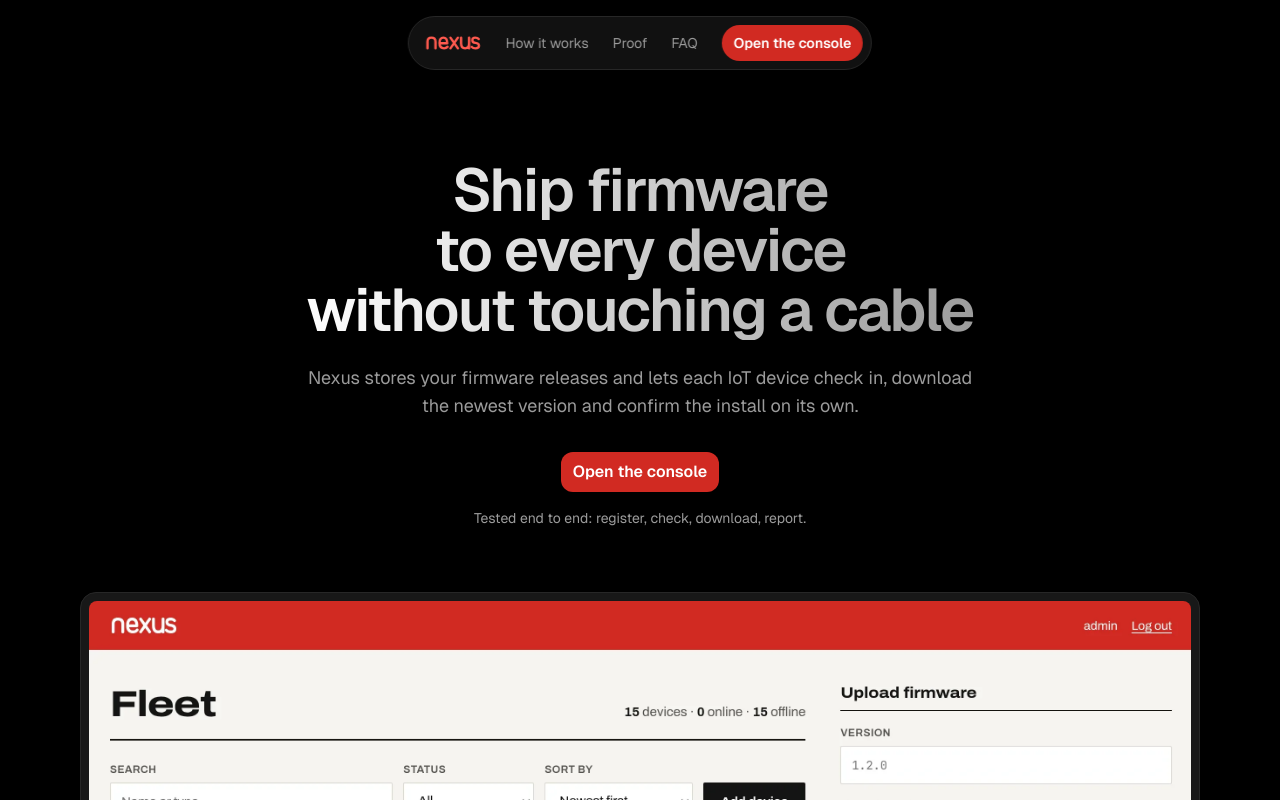
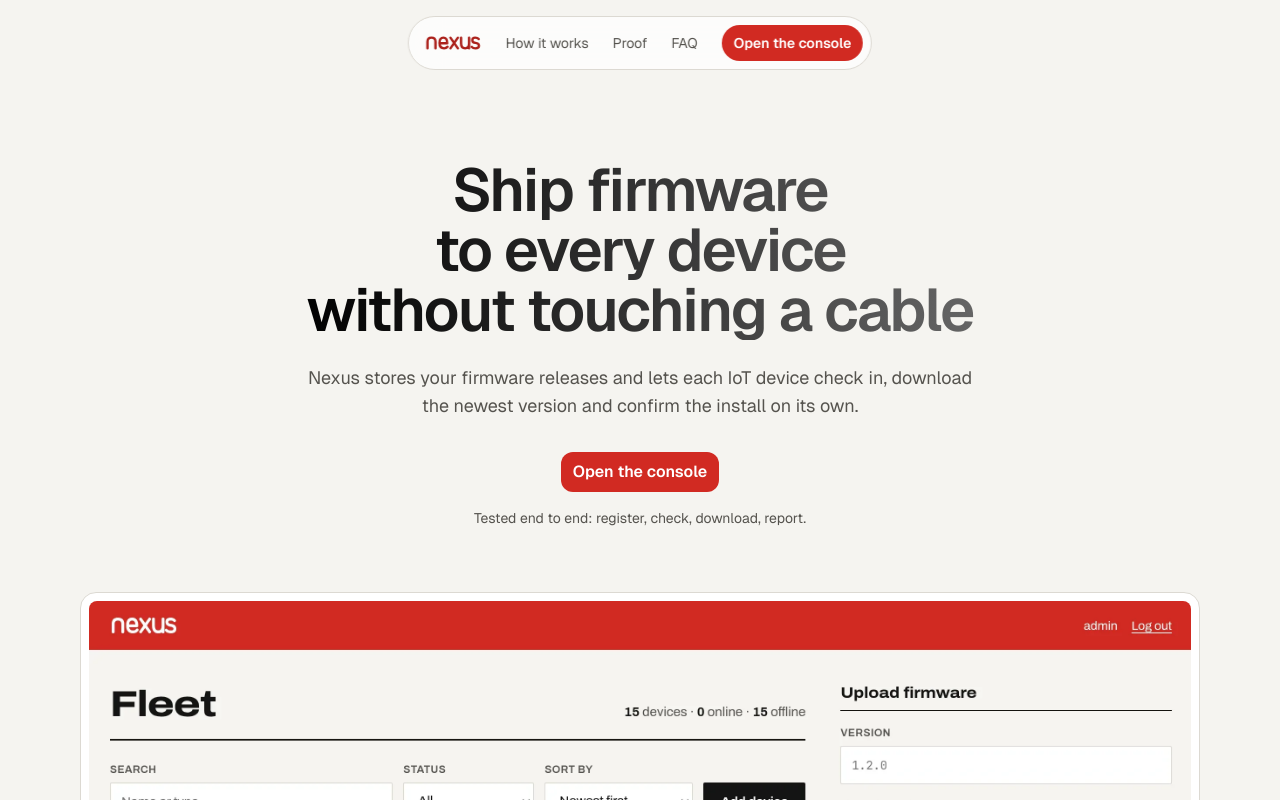
Before and after one commit to st4rk-7/Nexus, a React (Vite) app in the folder frontend/: page / in a window 1280 px wide. Shown: the top 800 px of the page. Built offline with nearby package versions, Linux system fonts and the light colour scheme.

Commit message:
style(landing): light theme by default; add NexusLogo in console colours

```diff
--- a/frontend/src/landing.css
+++ b/frontend/src/landing.css
@@ -1,4 +1,4 @@
-/* landing.css — the public landing page only. Dark, flat, Geist.
+/* landing.css — the public landing page only. Light, flat, Geist.
    Values follow the landing-page-design skill: Tailwind type scale,
    the fixed spacing set, Tailwind radii, one easing curve. */
 
@@ -16,16 +16,17 @@
 }
 
 .lp {
-  --lp-bg: #000000;
-  --lp-surface: #181818;
-  --lp-surface-2: #1f1f1f;
-  --lp-line: #272727;
-  --lp-line-2: #313131;
-  --lp-text: #ffffff;
-  --lp-muted: #9b9b9b;
+  /* Light theme: the console's paper, panels and ink, with its red as accent. */
+  --lp-bg: #f5f4f0;
+  --lp-surface: #ffffff;
+  --lp-surface-2: #f5f4f0;
+  --lp-line: #dcd9d2;
+  --lp-line-2: #cfccc4;
+  --lp-text: #141414;
+  --lp-muted: #55534e;
   --lp-red: #d12a22;       /* same red as the login and console bar */
   --lp-red-dark: #ab211b;
-  --lp-red-text: #ff5a4f;  /* lighter red for small text on black, about 6:1 contrast */
+  --lp-red-text: #ab211b;  /* darker red for small text on paper, about 6:1 contrast */
   --lp-ease: cubic-bezier(0.22, 1, 0.36, 1);
   --lp-mono: "Geist Mono", ui-monospace, monospace;
 
@@ -36,10 +37,10 @@
   font-family: "Geist", system-ui, sans-serif;
   font-size: 16px;
   line-height: 24px;
-  color-scheme: dark;
+  color-scheme: light;
 }
 .lp ::selection { background: var(--lp-red); color: #ffffff; }
-.lp :focus-visible { outline: 2px solid #ffffff; outline-offset: 2px; }
+.lp :focus-visible { outline: 2px solid var(--lp-text); outline-offset: 2px; }
 :where(.lp) :is(h1, h2, h3) { text-wrap: balance; font-weight: 600; margin: 0; }
 :where(.lp) p { text-wrap: pretty; margin: 0; }
 .lp a { color: inherit; }
@@ -51,8 +52,8 @@
   z-index: 30;
   padding: 8px 12px;
   border-radius: 12px;
-  background: #ffffff;
-  color: #000000;
+  background: var(--lp-text);
+  color: #ffffff;
   transform: translateY(-64px);
   transition: transform 300ms var(--lp-ease);
 }
@@ -89,7 +90,7 @@
   padding: 8px 8px 8px 16px;
   border: 1px solid var(--lp-line);
   border-radius: 9999px;
-  background: rgba(24, 24, 24, 0.72);
+  background: rgba(255, 255, 255, 0.72);
   backdrop-filter: blur(16px);
   -webkit-backdrop-filter: blur(16px);
 }
@@ -138,7 +139,7 @@
   display: flex;
   align-items: center;
   padding: 96px 24px;
-  background: rgba(0, 0, 0, 0.92);
+  background: rgba(245, 244, 240, 0.92);
   backdrop-filter: blur(24px);
   -webkit-backdrop-filter: blur(24px);
   /* Closed: invisible and unfocusable; visibility flips after the fade out. */
@@ -173,7 +174,7 @@
   font-size: 60px;
   line-height: 1;
   letter-spacing: -0.03em;
-  background: linear-gradient(90deg, #ffffff, #9b9b9b);
+  background: linear-gradient(90deg, #000000, #666666);
   -webkit-background-clip: text;
   background-clip: text;
   color: transparent;
@@ -218,7 +219,7 @@
   letter-spacing: -0.02em;
   text-wrap: balance;
 }
-.lp-word { color: rgba(255, 255, 255, 0.3); transition: color 500ms var(--lp-ease); }
+.lp-word { color: rgba(20, 20, 20, 0.3); transition: color 500ms var(--lp-ease); }
 .lp-word.is-on { color: var(--lp-text); }
 .lp-word.is-red.is-on { color: var(--lp-red-text); }
 
```
Also changed, not shown: frontend/src/NexusLogo.jsx (added, +35 -0 lines).
